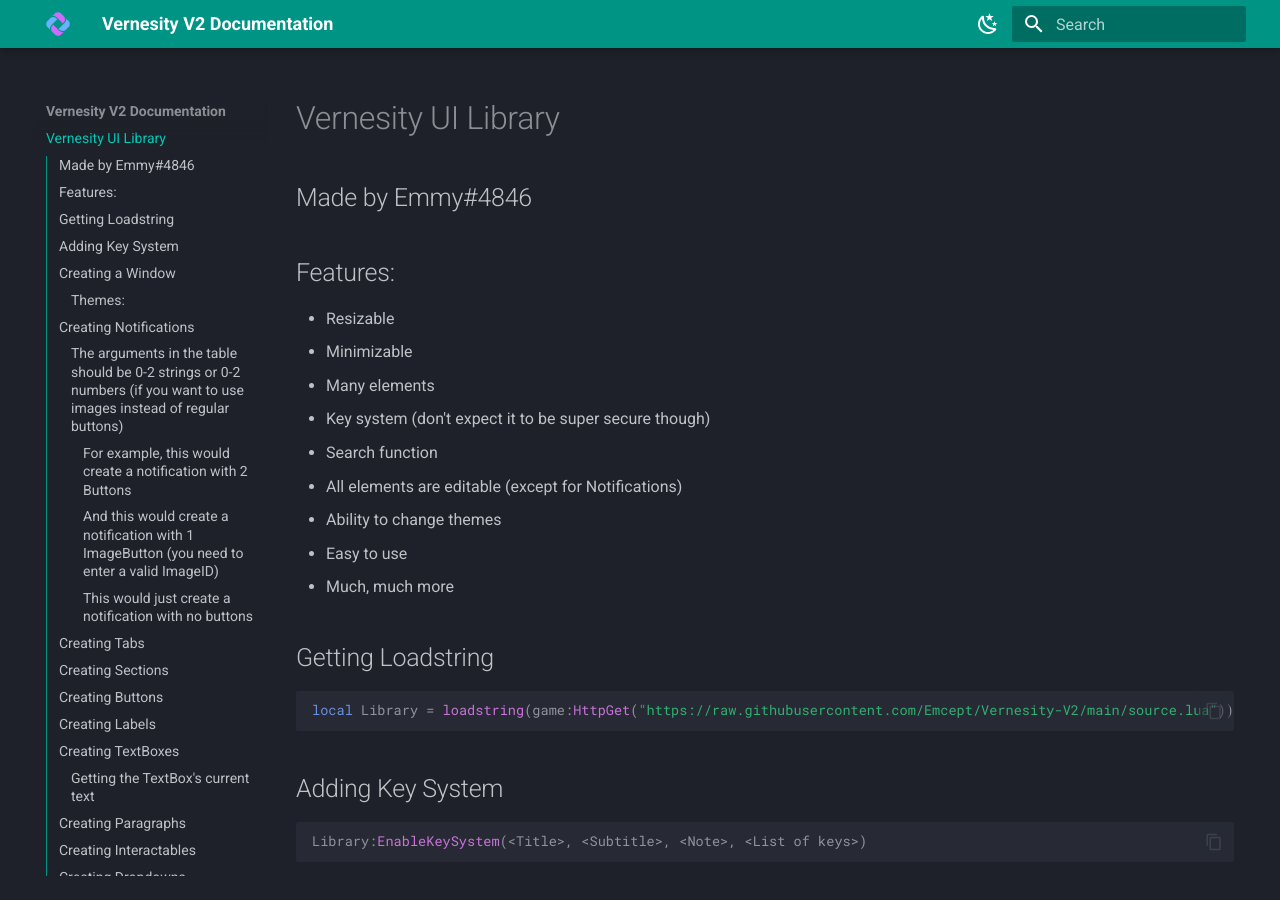
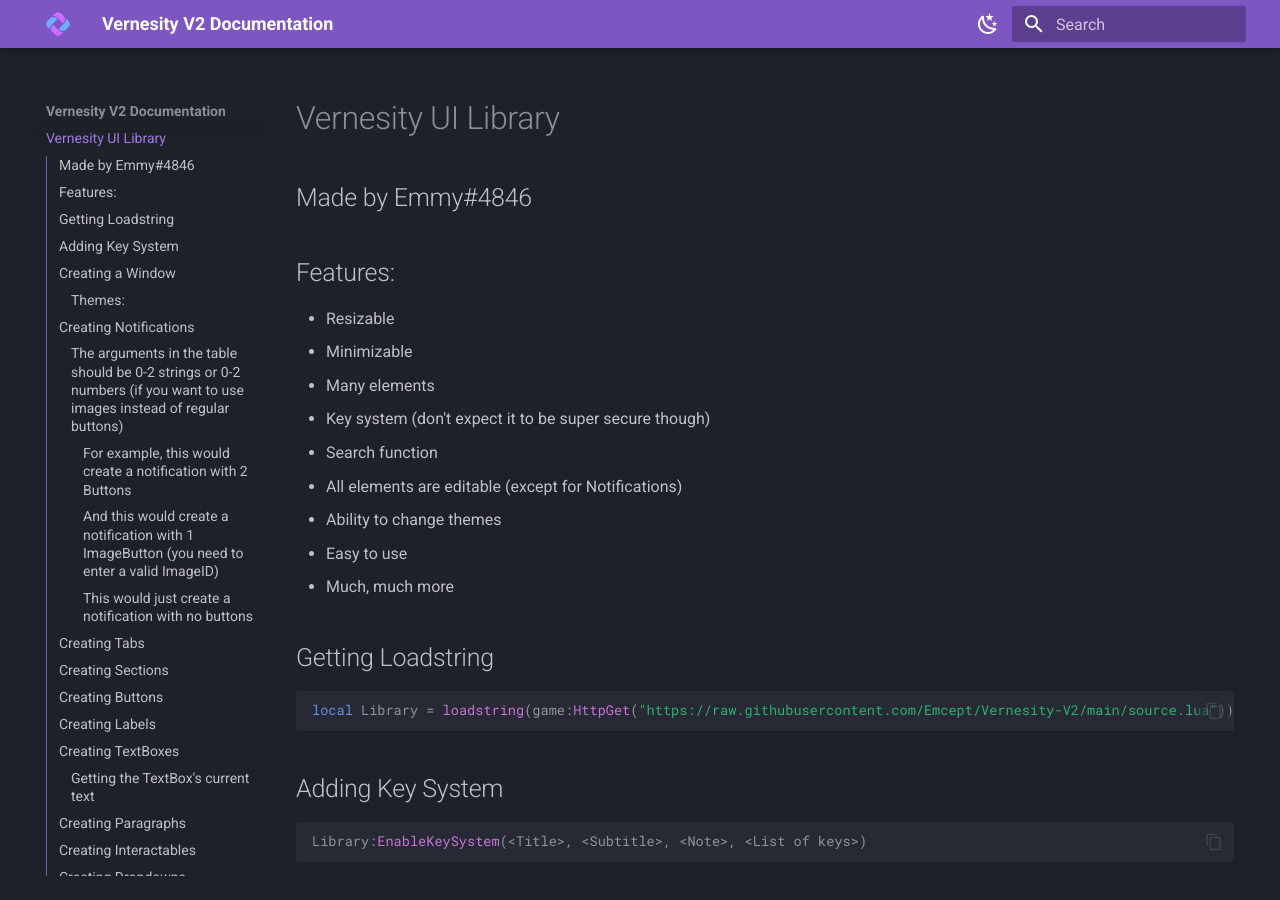
Before and after one commit to Emcept/Vernesity-V2-Documentation, an MkDocs documentation site: the page built from docs/index.md, in a window 1280 px wide and 900 px high. Built offline with MkDocs 1.6.1 and Material for MkDocs 9.7.7, drawn with Linux system fonts in a browser that asks for light colours.

Commit message:
Update mkdocs.yml

```diff
--- a/mkdocs.yml
+++ b/mkdocs.yml
@@ -18,14 +18,12 @@ theme:
       toggle:
         icon: material/weather-night
         name: Switch to light mode
-      primary: teal
-      accent: deep purple
+      primary: deep purple
+      accent: blue
     - scheme: default
       toggle:
         icon: material/brightness-7
         name: Switch to dark mode
-      primary: deep purple
-      accent: deep purple
 
 extra:
   generator: false
```
